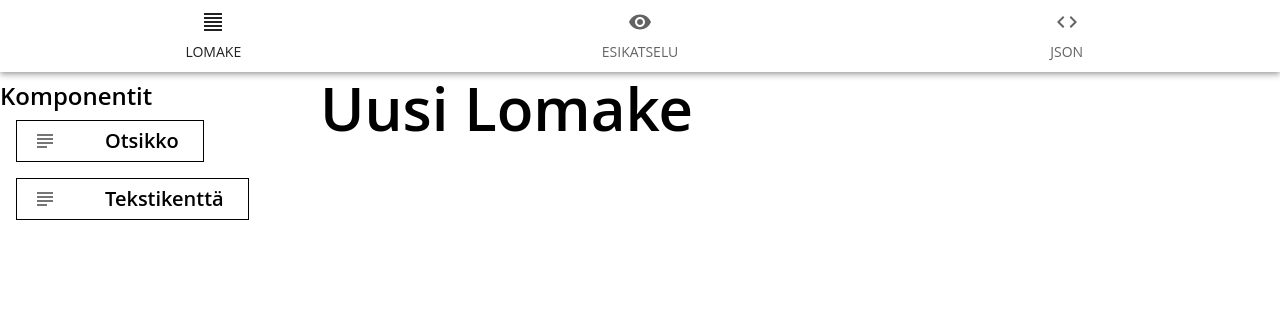
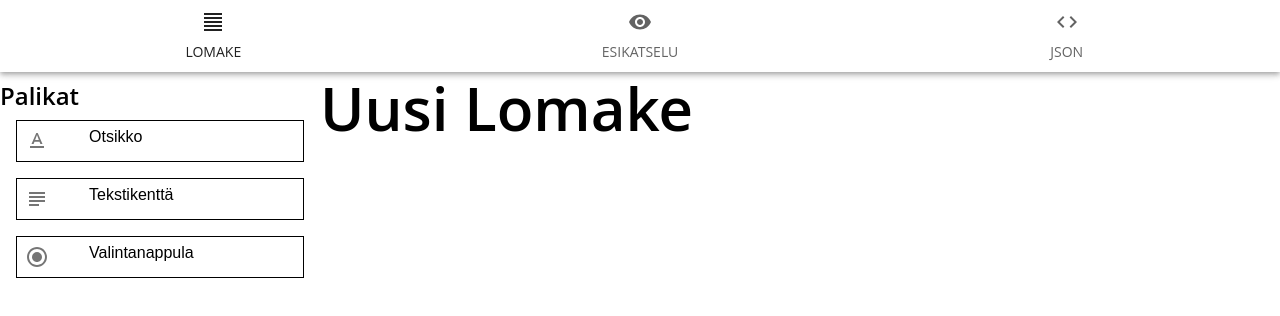
Before and after one commit to EVP1989/metaform-builder, a React (Create React App) app in the folder metaform-builder/: page / in a window 1280 px wide. Shown: the top 316 px of the page. Built offline with nearby package versions, Linux system fonts and the light colour scheme.

Commit message:
Added icons for addable components

```diff
--- a/metaform-builder/src/components/ListOfComponents.tsx
+++ b/metaform-builder/src/components/ListOfComponents.tsx
@@ -1,9 +1,18 @@
+import React from 'react';
+import addableComponents from '../model/formComponentDustyWarehouse';
+import FormComponents from './FormComponents';
+//Material-UI
 import { Box, createStyles, Grid, List, ListItem, ListItemIcon, ListItemText, makeStyles, Theme } from '@material-ui/core';
 import Typography from '@material-ui/core/Typography';
 import SubjectIcon from '@material-ui/icons/Subject';
-import React from 'react';
-import addableComponents from '../model/formComponentDustyWarehouse';
-import FormComponents from './FormComponents';
+import TextFormatIcon from '@material-ui/icons/TextFormat';
+import RadioButtonCheckedIcon from '@material-ui/icons/RadioButtonChecked';
+import WebAssetIcon from '@material-ui/icons/WebAsset';
+import CreateIcon from '@material-ui/icons/Create';
+import LinkIcon from '@material-ui/icons/Link';
+import ArrowDropDownIcon from '@material-ui/icons/ArrowDropDown';
+import CheckBoxIcon from '@material-ui/icons/CheckBox';
+import ImageIcon from '@material-ui/icons/Image';
 
 //Styles
 const useStyles = makeStyles((theme: Theme) =>
@@ -17,7 +26,7 @@ const useStyles = makeStyles((theme: Theme) =>
 
     },
     icon: {
-      margin: theme.spacing(1, 2, 1),
+      margin: theme.spacing(1, 1, 1),
     },
   }),
 );
@@ -54,26 +63,86 @@ const ListOfComponents : React.FC<any> = (props : Props) => {
 
     }
 
+    /**
+     * Returns icon based on rendered addable form component
+     * @param title
+     */
+    const renderIcon = (title : any) => {
+
+      if (title === "Osionpohja"){
+
+        return <ListItemIcon className={classes.icon}>
+                <WebAssetIcon />
+              </ListItemIcon>
+      }
+      if(title === "Otsikko"){
+
+        return <ListItemIcon className={classes.icon}>
+                <TextFormatIcon/>
+              </ListItemIcon>
+      }
+      if (title === "Tekstikenttä"){
+
+        return <ListItemIcon className={classes.icon}>
+                <SubjectIcon />
+              </ListItemIcon>
+      }
+      if (title === "Valintanappula"){
+
+        return <ListItemIcon className={classes.icon}>
+                <RadioButtonCheckedIcon />
+              </ListItemIcon>
+      }
+      if (title === "Muokattavateksti"){
+
+        return <ListItemIcon className={classes.icon}>
+                <CreateIcon />
+              </ListItemIcon>
+      }
+      if (title === "Ehdollinenkenttä"){
+
+        return <ListItemIcon className={classes.icon}>
+                <LinkIcon />
+              </ListItemIcon>
+      }
+      if (title === "Alasvetovalikko"){
+
+        return <ListItemIcon className={classes.icon}>
+                <ArrowDropDownIcon />
+              </ListItemIcon>
+      }
+      if (title === "Valintaruutu"){
+
+        return <ListItemIcon className={classes.icon}>
+                <CheckBoxIcon />
+              </ListItemIcon>
+      }
+      if (title === "Ehdollinenkenttä"){
+
+        return <ListItemIcon className={classes.icon}>
+                <ImageIcon />
+              </ListItemIcon>
+      }
+    }
+
   return (
   <>
   <Grid container>
     <Grid item md={3}>
       <List>
         <Typography variant="h5">
-          Komponentit
+          Palikat
         </Typography>
-        {addableComponentsList && addableComponentsList.map((component, index) => (
+        {addableComponentsList.map((component, index) => (
           <ListItem
             key={index} draggable
             className={classes.components}
             onClick={(e) => addFormComponentToList(component, index)}
             >
-            <Box border={1} display="flex" pr={3}>
-              <ListItemIcon className={classes.icon}>
-                <SubjectIcon />
-              </ListItemIcon>
+            <Box border={1} display="flex" alignItems="flex-start" width={4/4} pr={3}>
+              { renderIcon(component.title) }
               <ListItemText >
-                <Typography variant="h6" >
+                <Typography >
                   {component.title}
                 </Typography>
               </ListItemText>
--- a/metaform-builder/src/model/formComponentDustyWarehouse.tsx
+++ b/metaform-builder/src/model/formComponentDustyWarehouse.tsx
@@ -24,7 +24,7 @@ const addableComponents : AddableComponents[] = [
         "step": null,
         "checked": null,
         "printable": null,
-        "options": [],
+        "options": null,
         "sourceUrl": null,
         "uploadUrl": null,
         "singleFile": null,
@@ -56,7 +56,7 @@ const addableComponents : AddableComponents[] = [
         "step": null,
         "checked": null,
         "printable": null,
-        "options": [],
+        "options": null,
         "sourceUrl": null,
         "uploadUrl": null,
         "singleFile": null,
@@ -69,7 +69,39 @@ const addableComponents : AddableComponents[] = [
         "text": null,
         "html": null
       },
-
+      {
+        "visibleIf": null,
+        "permissionContexts": null,
+        "name": "status",
+        "type": "radio",
+        "title": "Valintanappula",//Tila
+        "required": null,
+        "contexts": [
+          "MANAGEMENT_LIST",
+          "MANAGEMENT"
+        ],
+        "flags": {
+          "managementEditable": true
+        },
+        "placeholder": null,
+        "_class": null,
+        "readonly": null,
+        "help": null,
+        "_default": null,
+        "min": null,
+        "max": null,
+        "step": null,
+        "checked": null,
+        "printable": null,
+        "options": [
+          {
+            "name": null,
+            "text": null,
+            "checked": true,
+            "selected": null
+          }
+        ]
+      }
 ]
 
 export default addableComponents;
```
Also changed, not shown: metaform-builder/src/types/addableComponents.tsx (+11 -4 lines), 1 other file (tests, documents, lock files or other folders).
